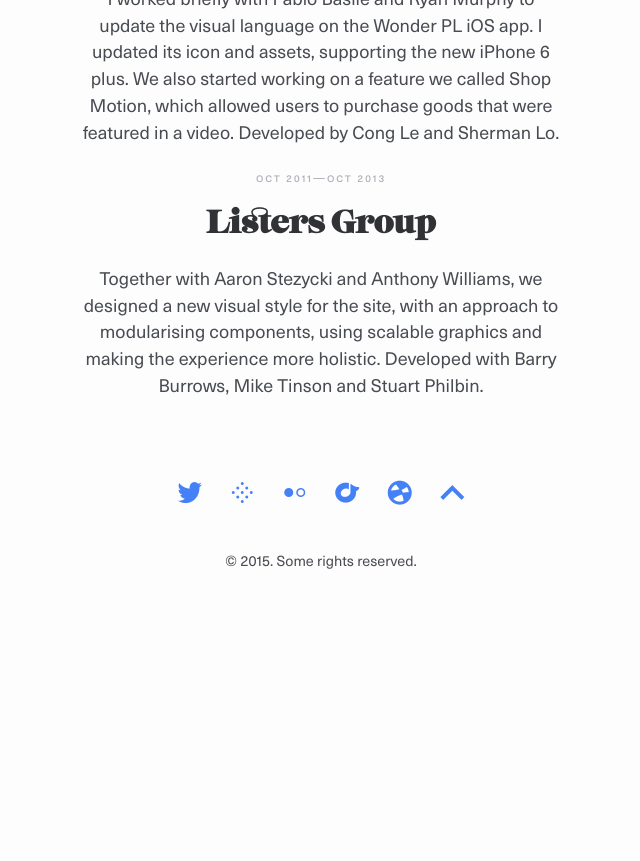
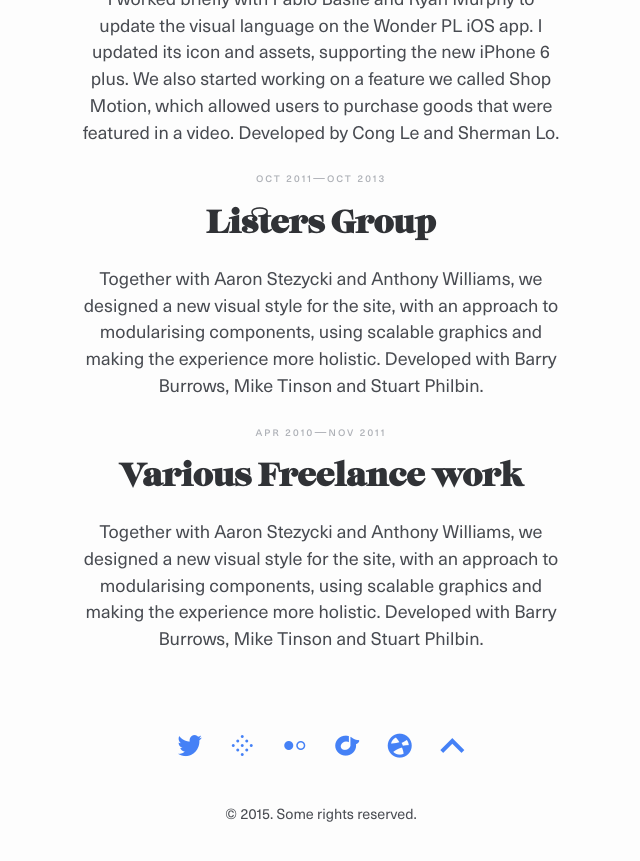
Before and after one commit to mr-stezz/mr-stezz.github.io, a Jekyll site: the page built from index.html, in a window 1280 px wide and 900 px high, scrolled down 1275 px. Shown: the top 861 px of the window, without its empty margins (319-959 px from the left). Built offline with Jekyll 4.4.1, drawn with Linux system fonts in a browser that asks for light colours; Markdown is read by kramdown in place of the engine named in the settings; the list of posts is cut into pages by our own code; before the commit the page ends 1922 px from its top, so only the background shows below that.

Commit message:
Make refinements to copy

```diff
--- a/index.html
+++ b/index.html
@@ -4,33 +4,52 @@ title: Home
 ---
 <main class="page-content  posts" role="main">
   <section class="text-col">
+    <div class="text-col">
       <p class="heading  page-subtitle  no-spacing  t--center">Oct 2014&mdash;Present</p>
       <h2 class="heading  alpha  page-title">State for web</h2>
       <p class="t--center">I've overseen the redesign of State.com with <a href="https://twitter.com/alexnako" title="Product Designer, Alex Nako">Alex Nako</a> and the team at State. We've introduced long-form content, an easier way to express your opinion and light touch interactions like topic related polls among other changes.</p>
+    </div>
   </section>
   <section class="text-col">
+    <div class="text-col">
       <p class="heading  page-subtitle  no-spacing  t--center">Oct 2014&mdash;Apr 2015</p>
       <h2 class="heading  alpha  page-title">State for Android</h2>
       <p class="t--center">I worked on updating Android&rsquo;s &lsquo;find friends&rsquo; flow within the app. I also lead the design on overhauling the app with Alexandros Schillings developing to support Google&rsquo;s new Material Design.</p>
+    </div>
   </section>
   <section class="text-col">
+    <div class="text-col">
       <p class="heading  page-subtitle  no-spacing  t--center">Oct 2014&mdash;May 2015</p>
       <h2 class="heading  alpha  page-title">State for iOS</h2>
       <p class="t--center">I worked on updating iOS&rsquo; &lsquo;find friends&rsquo; flow within the app. I also worked on updating the design of the stream components together with Alex Nako, developed by Karim Sallam.</p>
+    </div>
   </section>
   <section class="text-col">
+    <div class="text-col">
       <p class="heading  page-subtitle  no-spacing  t--center">Apr 2014&mdash;Oct 2014</p>
       <h2 class="heading  alpha  page-title">Wonder PL for web</h2>
       <p class="t--center">I designed the web application, internally known as Romeo, for uploading videos and collaborating on projects with stakeholders. It allowed film-makers and production houses to comment on cuts of a video and then re-upload assets and re-cuts for further assessment. Built as a single page app in Angular, I worked with developers Johan Goransson and Phil Shum to refine the flows, animation and visual design of the app.</p>
+    </div>
   </section>
   <section class="text-col">
+    <div class="text-col">
       <p class="heading  page-subtitle  no-spacing  t--center">Apr 2014&mdash;Oct 2014</p>
       <h2 class="heading  alpha  page-title">Wonder PL for iOS</h2>
       <p class="t--center">I worked briefly with Fabio Basile and Ryan Murphy to update the visual language on the Wonder PL iOS app. I updated its icon and assets, supporting the new iPhone 6 plus. We also started working on a feature we called Shop Motion, which allowed users to purchase goods that were featured in a video. Developed by Cong Le and Sherman Lo.</p>
+    </div>
   </section>
-  <section class="text-col">
+  <section>
+    <div class="text-col">
       <p class="heading  page-subtitle  no-spacing  t--center">Oct 2011&mdash;Oct 2013</p>
       <h2 class="heading  alpha  page-title">Listers Group</h2>
       <p class="t--center">Together with Aaron Stezycki and Anthony Williams, we designed a new visual style for the site, with an approach to modularising components, using scalable graphics and making the experience more holistic. Developed with Barry Burrows, Mike Tinson and Stuart Philbin.</p>
+    </div>
+  </section>
+  <section>
+    <div class="text-col">
+      <p class="heading  page-subtitle  no-spacing  t--center">Apr 2010&mdash;Nov 2011</p>
+      <h2 class="heading  alpha  page-title">Various Freelance work</h2>
+      <p class="t--center">Together with Aaron Stezycki and Anthony Williams, we designed a new visual style for the site, with an approach to modularising components, using scalable graphics and making the experience more holistic. Developed with Barry Burrows, Mike Tinson and Stuart Philbin.</p>
+    </div>
   </section>
 </main>
```
Lines whose indentation alone changed are shown as unchanged.
